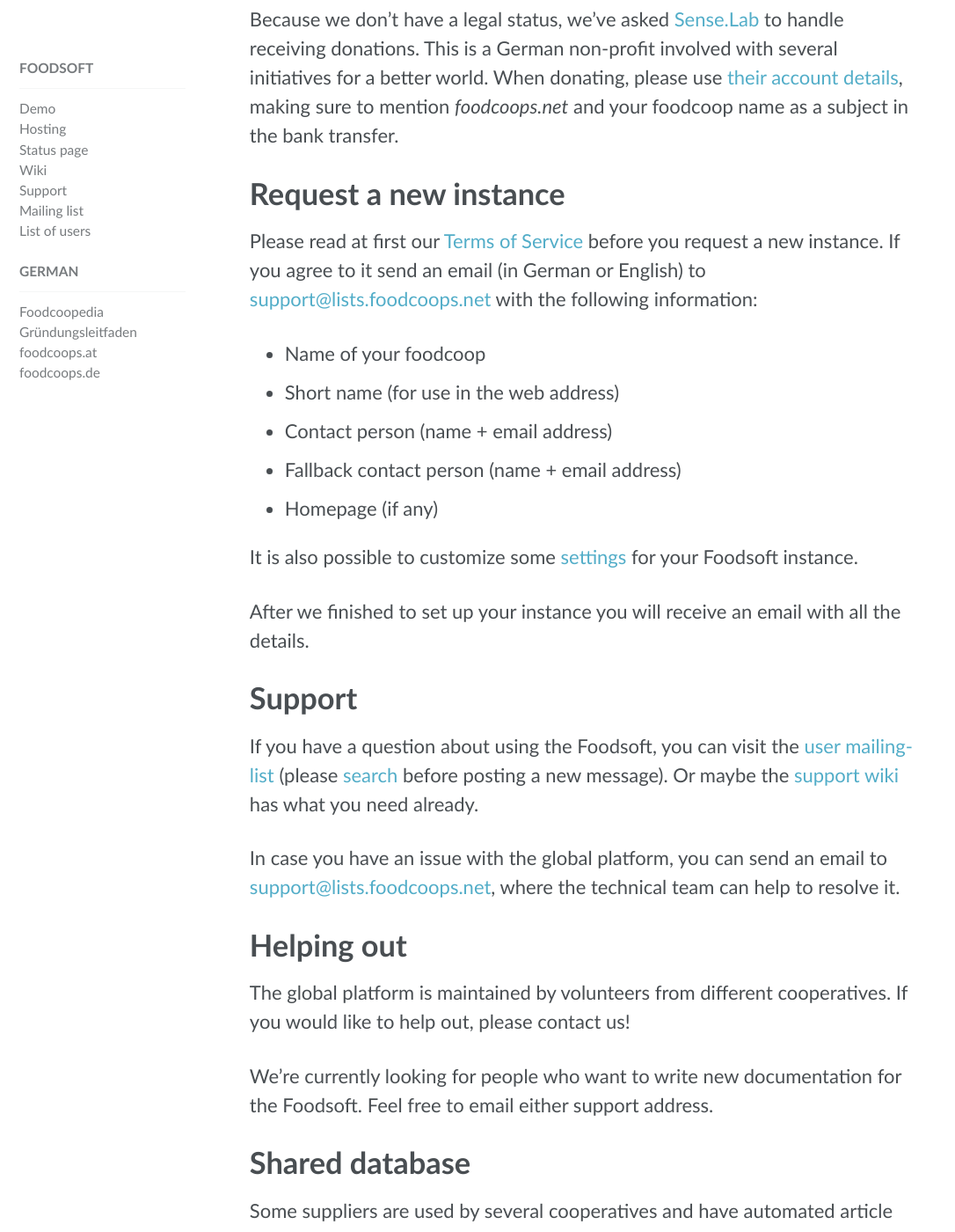
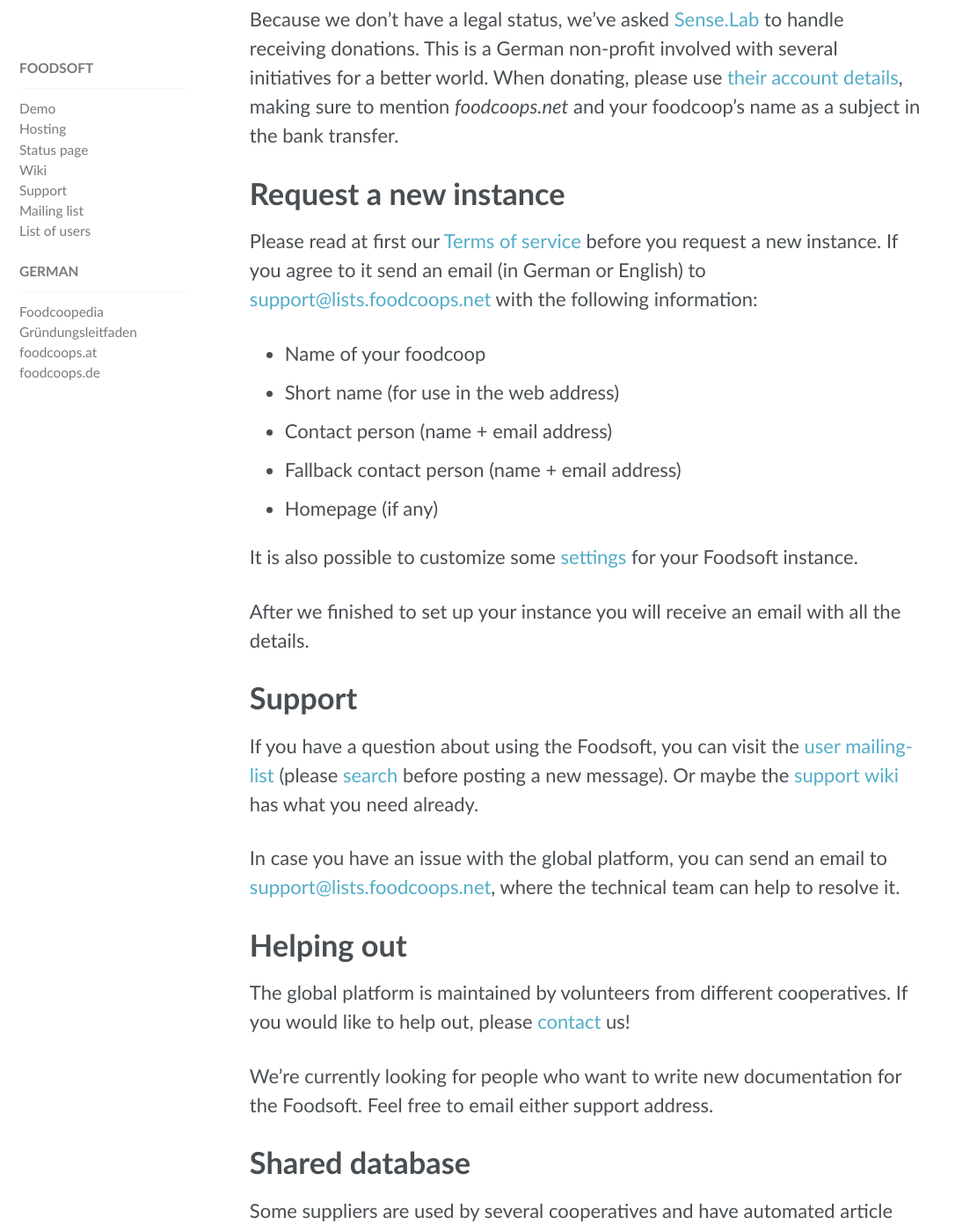
Before and after one commit to foodcoops/foodcoops.github.io, a Jekyll site: the page built from global-foodsoft-platform.md, in a window 1280 px wide and 1400 px high, scrolled down 822 px. Shown: the whole window at 88% size, without its empty margins (0-1086 px from the left). Built offline with Jekyll 4.4.1, drawn with Linux system fonts in a browser that asks for light colours.

```diff
--- a/global-foodsoft-platform.md
+++ b/global-foodsoft-platform.md
@@ -26,11 +26,11 @@ on a yearly basis.
 Because we don't have a legal status, we've asked [Sense.Lab](https://senselab.org/) to handle
 receiving donations. This is a German non-profit involved with several initiatives for a better world.
 When donating, please use [their account details](https://senselab.org/spenden), making sure to
-mention _foodcoops.net_ and your foodcoop name as a subject in the bank transfer.
+mention _foodcoops.net_ and your foodcoop's name as a subject in the bank transfer.
 
 # Request a new instance
 
-Please read at first our [Terms of Service](/tos) before you request a new instance. If you agree to it send an email
+Please read at first our [Terms of service](/tos) before you request a new instance. If you agree to it send an email
 (in German or English) to [support@lists.foodcoops.net](mailto:support@lists.foodcoops.net) with the following information:
 
    * Name of your foodcoop
@@ -57,7 +57,7 @@ where the technical team can help to resolve it.
 # Helping out
 
 The global platform is maintained by volunteers from different cooperatives. If you would
-like to help out, please contact us!
+like to help out, please [contact](mailto:support@lists.foodcoops.net) us!
 
 We're currently looking for people who want to write new documentation for the Foodsoft.
 Feel free to email either support address.
```
